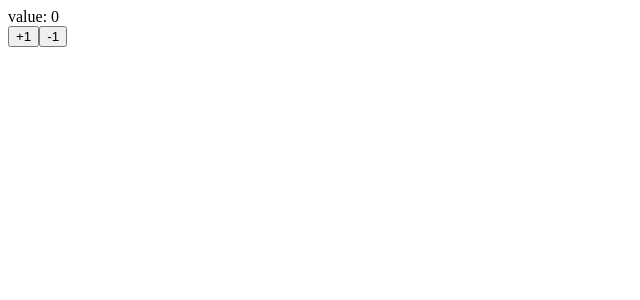
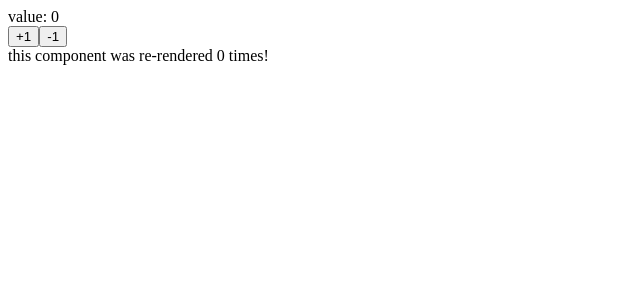
Before and after one commit to ideahy/ts-for-react, a React (Create React App) app: page / in a window 1280 px wide. Shown: the top 300 px of the page, without its empty margins (0-640 px from the left). Built offline with nearby package versions, Linux system fonts and the light colour scheme.

Commit message:
create useEffect and useRef

```diff
--- a/src/Counter.tsx
+++ b/src/Counter.tsx
@@ -1,4 +1,5 @@
-import React, { useState } from "react";
+import { render } from "@testing-library/react";
+import React, { useEffect, useState, useRef } from "react";
 
 const Counter: React.FC<{}> = () => {
   const initialValue: any = 0;
@@ -12,11 +13,17 @@ const Counter: React.FC<{}> = () => {
     setValue(value - 1);
   };
 
+  const renderTimes = useRef(0);
+  useEffect(() => {
+    renderTimes.current = renderTimes.current + 1;
+  });
+
   return (
     <div>
       <div>value: {value}</div>
       <button onClick={increment}>+1</button>
       <button onClick={decrement}>-1</button>
+      <div>this component was re-rendered {renderTimes.current} times!</div>
     </div>
   );
 };
```
